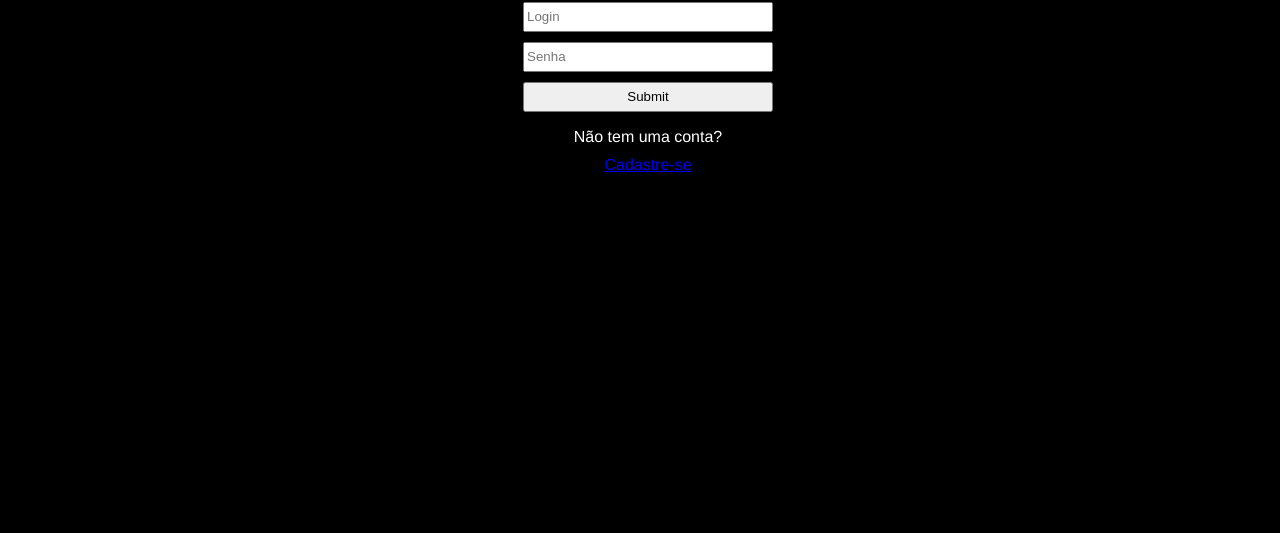
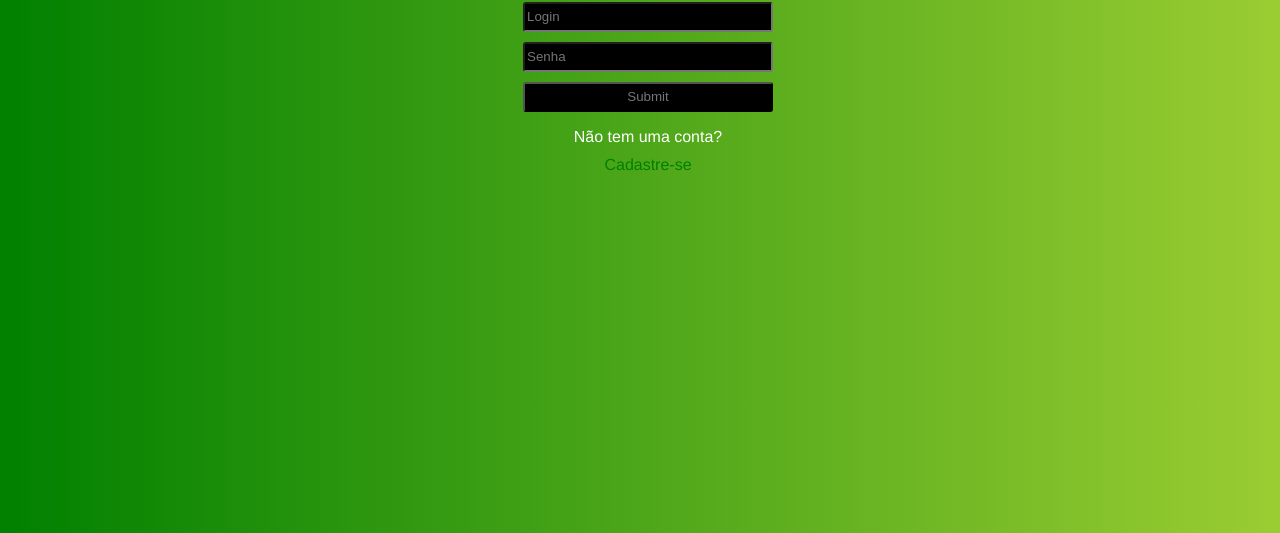
Before and after one commit to alef649587/primeiro-site, a plain HTML site: page index.html in a window 1280 px wide. Shown: the part 267-800 px from the top of the page. Drawn offline with Linux system fonts and the light colour scheme.

Commit message:
Estilização da pagina de login feita

```diff
--- a/index.html
+++ b/index.html
@@ -10,11 +10,13 @@
         }
 
         body {
+            overflow: hidden;
             font-family: 'Franklin Gothic Medium', 'Arial Narrow', Arial, sans-serif;
             background-color: black;
             color: white;
             width: 100%;
             height: 100%;
+            background-image: linear-gradient(to right, green, yellowgreen)
         }
 
         form {
@@ -31,8 +33,11 @@
         }
 
         .link-cadastro {
+            font-family: 'Franklin Gothic Medium', 'Arial Narrow', Arial, sans-serif;
             margin-top: 10px;
             display: block;
+            text-decoration: none;
+            color: green;
         }
 
         main{
@@ -71,9 +76,9 @@
     <main>
         <form>
             <h3>Login</h3>
-            <input type="text" placeholder="Login" id="login">
-            <input type="password" placeholder="Senha" id="senha">
-           <section><input type="submit" onclick="logar(); return false" class="login"></section>
+            <input type="text" placeholder="Login" id="login" style="background-color: rgb(0, 0, 0); border-radius: 3px;">
+            <input type="password" placeholder="Senha" id="senha" style="background-color: rgb(0, 0, 0); border-radius: 3px;">
+           <section><input type="submit" onclick="logar(); return false" class="login" style="background-color: rgb(0, 0, 0); border-radius: 3px; color: #767676;"></section>
 
                 <p>Não tem uma conta? <a href="scripts/cadastro.html" class="link-cadastro">Cadastre-se</a></p>
 
```
Also changed, not shown: scripts/fundo.html (+8 -1 lines), ben10-g.png (added), scripts/imagens/ben10.jfif (added).
